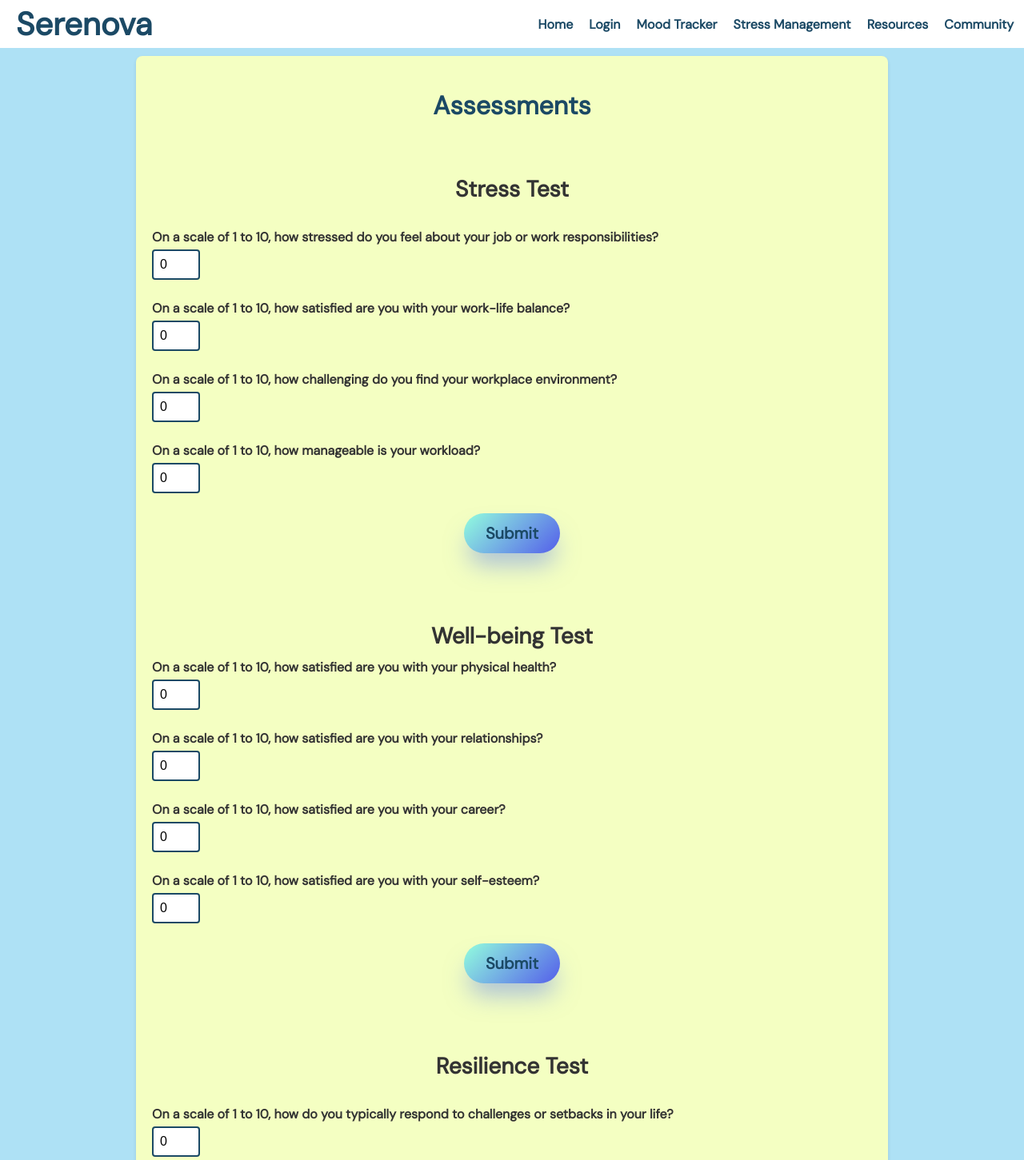
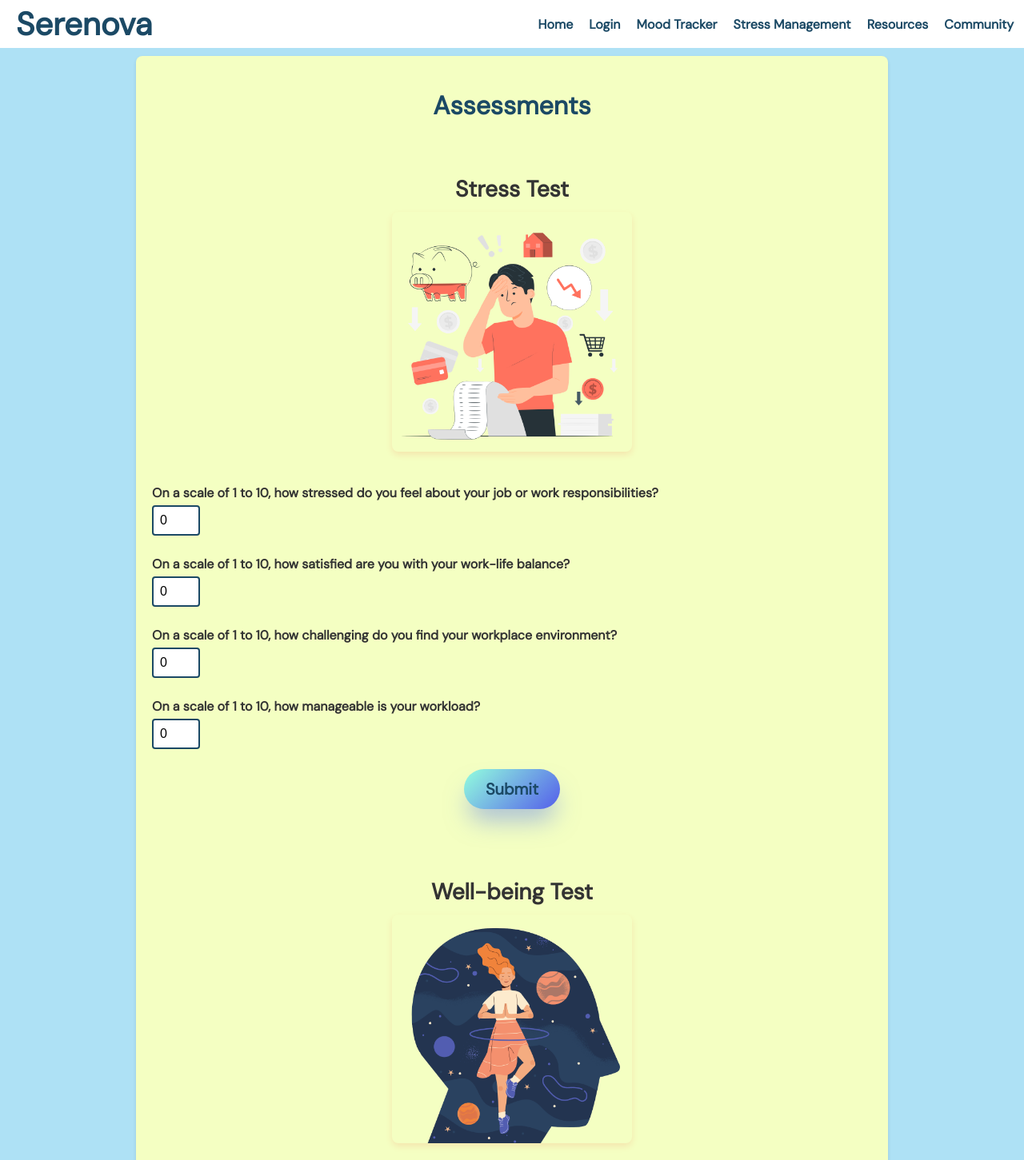
Before and after one commit to jaivardhan-bhola/Serenova, a React (Create React App) app: page /Assessments in a window 1280 px wide. Shown: the top 1451 px of the page at 80% size. Built offline with nearby package versions, Linux system fonts and the light colour scheme.

Commit message:
fix: changed images

```diff
--- a/src/components/Assessments.css
+++ b/src/components/Assessments.css
@@ -132,3 +132,13 @@ p{
     color: var(--primary-color);
     text-align: center;
 }
+.image{
+  width: 300px;
+  height:auto;
+  margin: 0 auto;
+  display: block;
+  box-shadow: 0 4px 8px rgba(255, 0, 0, 0.1);
+  border-radius: 8px;
+  margin-bottom: 20px;
+  animation: fade-in 0.5s ease-in-out;
+}
--- a/src/components/Assessments.js
+++ b/src/components/Assessments.js
@@ -1,5 +1,8 @@
 import React, { useState } from 'react';
 import { Link } from 'react-router-dom';
+import Stress from '../assets/Stress.png';
+import WellBeing from '../assets/home-logo.png';
+import Resilience from '../assets/Resilience.png';
 import './Assessments.css';
 
 const Assessments = () => {
@@ -130,6 +133,7 @@ const Assessments = () => {
       <br/>
       <form className="test-form" onSubmit={handleStressTestSubmit}>
         <h2>Stress Test</h2>
+        <img src={Stress} alt="Stress" class="image"/>
         <br/>
         <div className="question">
           <label>On a scale of 1 to 10, how stressed do you feel about your job or work responsibilities?</label>
@@ -181,6 +185,7 @@ const Assessments = () => {
       <br />
       <form className="test-form" onSubmit={handleWellBeingTestSubmit}>
         <h2>Well-being Test</h2>
+        <img src={WellBeing} alt="Well-being" class="image"/>
         <div className="question">
           <label>On a scale of 1 to 10, how satisfied are you with your physical health?</label>
           <input
@@ -232,6 +237,7 @@ const Assessments = () => {
         <br />
       <form className="test-form" onSubmit={handleResilienceTestSubmit}>
         <h2>Resilience Test</h2>
+        <img src={Resilience} alt="Resilience" class="image"/>
         <br/>
         <div className="question">
           <label>On a scale of 1 to 10, how do you typically respond to challenges or setbacks in your life?</label>
--- a/src/components/StressManagement.css
+++ b/src/components/StressManagement.css
@@ -198,7 +198,6 @@ input[type='text'] {
 .image{
   width: 300px;
   height:auto;
-  /* center align */
   margin: 0 auto;
   display: block;
   box-shadow: 0 4px 8px rgba(255, 0, 0, 0.1);
```
Also changed, not shown: src/assets/Resilience.png (added), src/assets/Stress.png (added).
